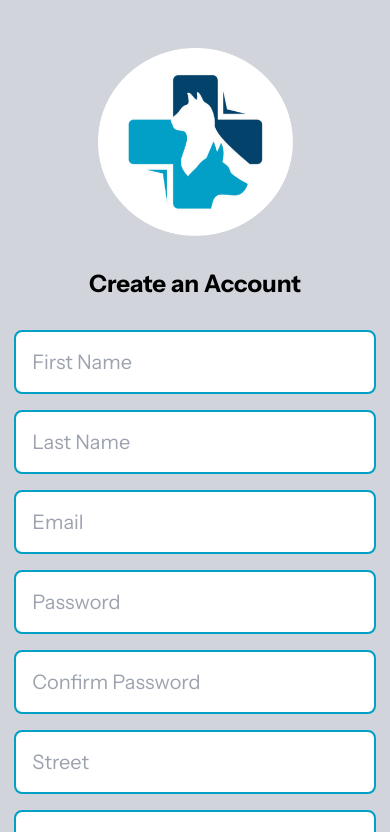
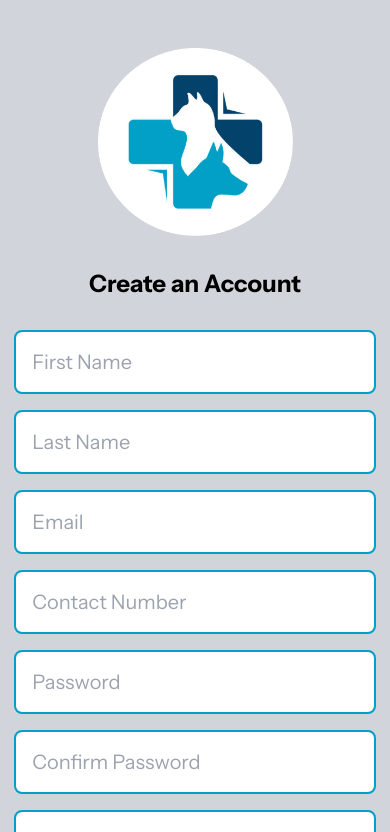
Before and after one commit to keentooyyy/vet_tracker_capacitor, a Vue app: page /register in a window 390 px wide. Shown: the top 832 px of the page. Built offline with nearby package versions, Linux system fonts and the light colour scheme.

Commit message:
number mobile field

```diff
--- a/src/views/Register.vue
+++ b/src/views/Register.vue
@@ -21,6 +21,9 @@
       <input
           v-model="email"
           class="p-4 rounded-md outline outline-2 outline-[var(--secondary-color)] focus:outline-[var(--main-color)] text-xl" placeholder="Email" type="email"/>
+      <input
+          v-model="contact_number"
+          class="p-4 rounded-md outline outline-2 outline-[var(--secondary-color)] focus:outline-[var(--main-color)] text-xl" placeholder="Contact Number" type="text"/>
       <input
           v-model="password"
           class="p-4 rounded-md outline outline-2 outline-[var(--secondary-color)] focus:outline-[var(--main-color)] text-xl" placeholder="Password" type="password"/>
@@ -66,7 +69,7 @@
             class="p-4 rounded-md outline outline-2 outline-[var(--secondary-color)] focus:outline-[var(--main-color)] text-md" placeholder="Email" type="email"/>
         <input
             v-model="contact_number"
-            class="p-4 rounded-md outline outline-2 outline-[var(--secondary-color)] focus:outline-[var(--main-color)] text-md" placeholder="Contact Number" type="email"/>
+            class="p-4 rounded-md outline outline-2 outline-[var(--secondary-color)] focus:outline-[var(--main-color)] text-md" placeholder="Contact Number" type="text"/>
         <input
             v-model="password"
             class="p-4 rounded-md outline outline-2 outline-[var(--secondary-color)] focus:outline-[var(--main-color)] text-md" placeholder="Password" type="password"/>
```
